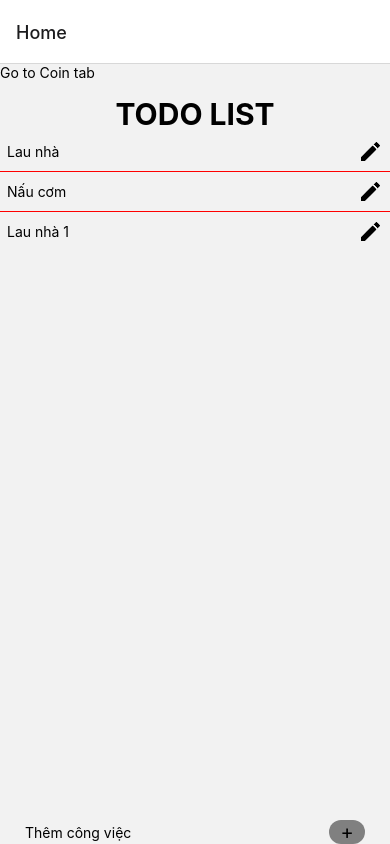
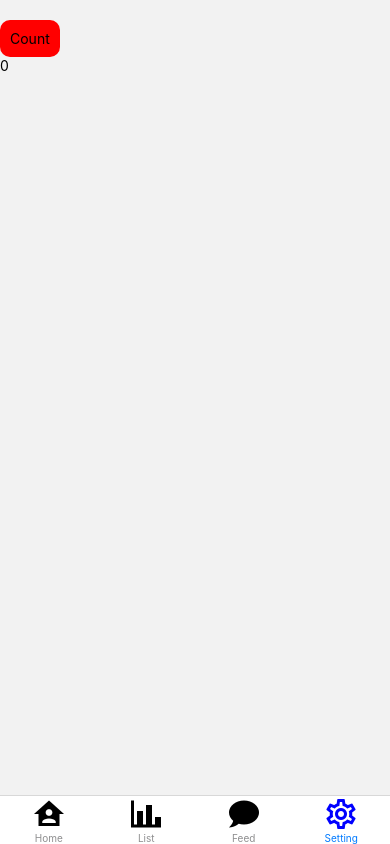
Before and after one commit to thuylinh0312/aweproject, a React Native app: screen /Setting in a window 390 px wide. Built offline with nearby package versions, Linux system fonts and the light colour scheme; grey boxes are pictures that could not be loaded.

Commit message:
optimize render, HOC

```diff
--- a/App.js
+++ b/App.js
@@ -19,8 +19,8 @@ const YourApp = () => {
   return (
     <NavigationContainer>
       <Stack.Navigator >
+        <Stack.Screen options={{headerShown: false}} name='Tabs' component={Tabs}/>
         <Stack.Screen name="Home" component={HomeScreen} />
-        <Stack.Screen options={{headerShown: false}} name='Tabs' component={Tabs}/>
         {/* <Stack.Screen name='Coin List' component={CoinListScreen}/> */}
         {/*
         <Stack.Screen name="Sign In" component={SignInScreen} />
--- a/src/components/CoinListItem/index.js
+++ b/src/components/CoinListItem/index.js
@@ -12,11 +12,9 @@ export const CoinListItem = ({item}) => {
             <View style={{flex: 2}}>
                 <Text style={{fontSize: 10 , fontWeight:"bold" }}>{item.name}</Text>
                 <View style = {{flexDirection: "row"}}>
-                    <View style={{width: '25%'}}>
-                        <View style={styles.rank}>
+                <View style={styles.rank}>
                             <Text style={{fontSize: 8}}>{item.cmc_rank}</Text>
                         </View>
-                    </View>
                     <Text style={{fontSize: 8 }}>{item.symbol}</Text>
                 </View>
             </View>
@@ -50,9 +48,10 @@ const styles = StyleSheet.create({
         marginRight: 15
     },
     rank:{
-        width: 14,
-        height: 14,
+        minWidth: 14,
+        minHeight: 14,
         borderRadius: 7,
+        paddingHorizontal: 2,
         justifyContent: 'center',
         alignItems: 'center',
         backgroundColor: "lightgray"
--- /dev/null
+++ b/src/components/SettingButton/index.js
@@ -0,0 +1,42 @@
+import React from 'react'
+import {TouchableOpacity, Text} from 'react-native'
+
+// const SettingButton = ({onPress}) => {
+
+// }
+
+// export class SettingButton extends React.PureComponent {
+//     // shouldComponentUpdate(nextProps, nextState) {
+//     //     if (nextProps.onPress !== this.props.onPress) {
+//     //         return true
+//     //     } else {
+//     //         return false
+//     //     }
+//     // }
+
+
+//     render() {
+//         console.log('SettingButton render')
+//         return (
+//             <TouchableOpacity
+//                 onPress={() => this.props.onPress()}
+//                 style={{padding: 10, backgroundColor: 'red', borderRadius: 10, marginTop: 20}}
+//             >
+//                 <Text>Count</Text>
+//             </TouchableOpacity>
+//         )
+//     }
+// }
+
+export const SettingButton = React.memo(({onPress}) => {
+    console.log('SettingButton render')
+
+    return (
+        <TouchableOpacity
+            onPress={onPress}
+            style={{padding: 10, backgroundColor: 'red', borderRadius: 10, marginTop: 20}}
+        >
+            <Text>Count</Text>
+        </TouchableOpacity>
+    )
+})
--- a/src/screens/CoinListScreen/coin_feed.js
+++ b/src/screens/CoinListScreen/coin_feed.js
@@ -3,6 +3,7 @@ import {Text, View, TouchableOpacity, FlatList, ActivityIndicator} from "react-n
 import axios from 'axios'
 import { CoinListHeader } from '../../components/CoinListHeader'
 import { CoinListItem } from '../../components/CoinListItem'
+
 
 export class CoinFeed extends React.Component {
     state = {
@@ -18,7 +19,7 @@ export class CoinFeed extends React.Component {
         } catch (e) {
             console.log('eeeeeee', error)
         }
-}
+    }
     async componentDidMount() {
         // const {data} = await axios.get(`https://web-api.coinmarketcap.com/v1/cryptocurrency/listings/latest?start=20&sort_dir=desc&limit=20`)
         // this.setState({
@@ -26,7 +27,19 @@ export class CoinFeed extends React.Component {
         // })
         this.getCoinList(1)
     }
+
+    shouldComponentUpdate(nextProps, nextState) {
+        console.log('shouldComponentUpdate')
+        if (this.state.list.length > 100) {
+            return false
+        } else {
+            console.log('this.state.list.length', this.state.list.length)
+            return true
+        }
+    }
+
     render() {
+        console.log('render')
         return (
             <View style={{flex: 1}}>
                 <CoinListHeader />
@@ -55,47 +68,3 @@ export class CoinFeed extends React.Component {
         )
     }
 }
-
-
-
-// import React, {useEffect, useState} from 'react'
-// import {View, FlatList, ActivityIndicator} from 'react-native'
-// import axios from 'axios'
-// import { CoinListHeader } from '../../components/CoinListHeader'
-// import { CoinListItem } from '../../components/CoinListItem'
-
-// export const CoinListScreen = () => {
-//     const [list, setList] = useState([])
-
-
-//     const getCoinList = async (start) => {
-//         try {
-//             const {data} = await axios.get(`https://web-api.coinmarketcap.com/v1/cryptocurrency/listings/latest?start=${start}&sort_dir=desc&limit=20`)
-//             setList(list.concat(data.data))
-//         } catch (e) {
-//             console.log('eeeeeee', error)
-//         }
-//     }
-
-//     useEffect(() => {
-//         getCoinList(1)
-//     }, [])
-
-//     return (
-//         <View style={{flex: 1}}>
-//             <CoinListHeader />
-//             {list.length === 0 ? <ActivityIndicator /> : (
-//                 <FlatList
-//                 onEndReached={() => getCoinList(list.length + 1)}
-//                 data={list}
-//                 renderItem={({item, index}) => {
-//                     return (
-//                         <CoinListItem item={item} />
-//                     )
-//                 }}
-//                 ListFooterComponent={<ActivityIndicator />}
-//             />
-//             )}
-//         </View>
-//     )
-// }
--- a/src/screens/CoinListScreen/coin_setting.js
+++ b/src/screens/CoinListScreen/coin_setting.js
@@ -1,74 +1,64 @@
-import React from "react";
+import React, {useState, useCallback} from "react";
 import {Text, View, StyleSheet, TouchableOpacity} from "react-native"
-export class CoinSetting extends React.Component {
-    state = {
-        count: 0,
-        count1: 0,
-        ///
-    }
-
-    // Lifecycle
-
-    componentDidMount() {
-        // chi chay 1 lan duy nhat
-        // call API
-        console.log('componentDidMount', this.props, this.state)
-    }
-
-    componentDidUpdate(prevProps, prevState) { // previous
-        console.log('componentDidUpdate')
-        console.log('prevProps', prevProps)
-        console.log('prevState', prevState)
-        console.log('this.state', this.state)
-
-        if (prevState.count !== this.state.count) {
-
-        }
-    }
-
-    componentWillUnmount() {
-        // clear setInterval setTimeout, unsubcribe
-        console.log('componentWillUnmount')
-    }
-
-    render() {
-        console.log('component render')
-        return (
-            <View style={{flex: 1, alignItems: 'flex-start'}}>
-                <TouchableOpacity
-                    onPress={() => this.setState({count: this.state.count + 1})}
-                    style={{padding: 10, backgroundColor: 'red', borderRadius: 10, marginTop: 20}}
-                >
-                    <Text>Count</Text>
-                </TouchableOpacity>
-                <Text>{this.state.count}</Text>
-            </View>
-        )
-    }
-}
+import { SettingButton } from "../../components/SettingButton";
 
 
-/* export const CoinSetting = ({navigation, route}) => {
+// export class CoinSetting extends React.Component {
+//     state = {
+//         count: 0,
+//         count1: 0,
+//         ///
+//     }
+
+//     onPressButton = () => this.setState({count: this.state.count + 1})
+
+//     // Lifecycle
+
+//     componentDidMount() {
+//         // chi chay 1 lan duy nhat
+//         // call API
+//         console.log('componentDidMount', this.props, this.state)
+//     }
+
+//     componentDidUpdate(prevProps, prevState) { // previous
+//         console.log('componentDidUpdate')
+//         console.log('prevProps', prevProps)
+//         console.log('prevState', prevState)
+//         console.log('this.state', this.state)
+
+//         if (prevState.count !== this.state.count) {
+
+//         }
+//     }
+
+//     componentWillUnmount() {
+//         // clear setInterval setTimeout, unsubcribe
+//         console.log('componentWillUnmount')
+//     }
+
+//     render() {
+//         console.log('component render')
+//         return (
+//             <View style={{flex: 1, alignItems: 'flex-start'}}>
+//                 <SettingButton onPress={this.onPressButton} />
+//                 <Text>{this.state.count}</Text>
+//             </View>
+//         )
+//     }
+// }
+
+
+export const CoinSetting = ({navigation, route}) => {
     const [count, setCount] = useState(0)
 
-    useEffect(() => {
-        // call API
-        console.log('componentDidMount')
-    }, [count])
-
-    useEffect(() => {
-        // call API
-        console.log('componentDidMount')
-    }, [count1])
-
-    useEffect(() => {
-        return () => {
-
-        }
+    const onPressButton = useCallback(() => {
+        setCount(c => c + 1)
     }, [])
 
     return (
-        component
+        <View style={{flex: 1, alignItems: 'flex-start'}}>
+            <SettingButton onPress={onPressButton} />
+            <Text>{count}</Text>
+        </View>
     )
 }
-*/
--- a/src/screens/CoinListScreen/index.js
+++ b/src/screens/CoinListScreen/index.js
@@ -21,9 +21,9 @@ export const CoinListScreen = () => {
     // console.log('sau then catch')
     // }
 
-    const getCoinList = async (start) => {
+    const getCoinList = async (start) => { //lazy load
         try {
-            const {data} = await axios.get(`https://web-api.coinmarketcap.com/v1/cryptocurrency/listings/latest?start=${start}&sort_dir=desc&limit=20`)
+            const {data} = await axios.get(`https://web-api.coinmarketcap.com/v1/cryptocurrency/listings/latest?start=${start}&sort_dir=desc&limit=1000`)
             setList(list.concat(data.data))
         } catch (e) {
             console.log('eeeeeee', error)
```
